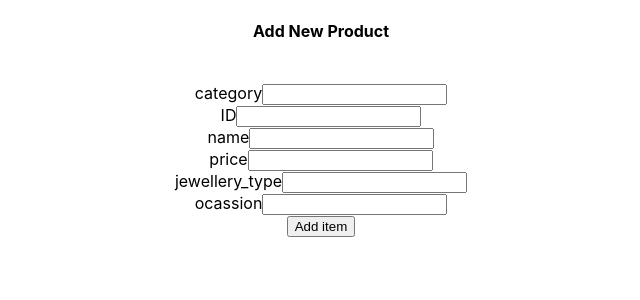
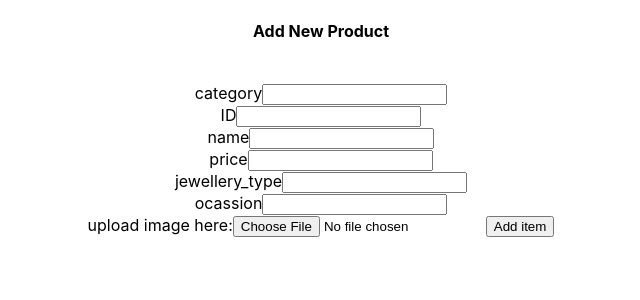
Before and after one commit to NaberaHarsh/Admin-MJ, a React (Create React App) app: page / in a window 1280 px wide. Shown: the top 300 px of the page, without its empty margins (319-959 px from the left). Built offline with nearby package versions, Linux system fonts and the light colour scheme.

Commit message:
image tried

```diff
--- a/src/App.js
+++ b/src/App.js
@@ -15,6 +15,17 @@ class App extends React.Component{
     this.state.ocassion={};
 
   }
+
+  fileUpload(e){
+   console.log(e.target.files[0])
+    let fd = new FormData()
+  fd.append("avatar",e.target.files[0])
+   axios.post("http://localhost:8080/profile",fd,{headers:{
+    'Content-Type': "multipart/form-data"
+  }})
+  }
+
+
 
   getValue1(e){
     this.category=e.target.value;  }
@@ -41,7 +52,6 @@ class App extends React.Component{
 console.log(res)
    })
   }
-
   render(){
 
     return(
@@ -61,8 +71,11 @@ console.log(res)
           <input type="text" onChange={(i)=> this.getValue5(i)}></input><br></br>
           <label>ocassion</label>
           <input type="text" onChange={(j)=> this.getValue6(j)}></input><br></br>
-          <button onClick={()=> this.Submit()}>Add item</button>
-        </form>
+          <label>upload image here:</label>
+<input type="file" onChange={(e)=>{this.fileUpload(e)}}></input>
+          <button onClick={()=> this.Submit()}>Add item</button><br></br>
+
+<br></br>       </form>
       </div>
     )
   }
```
